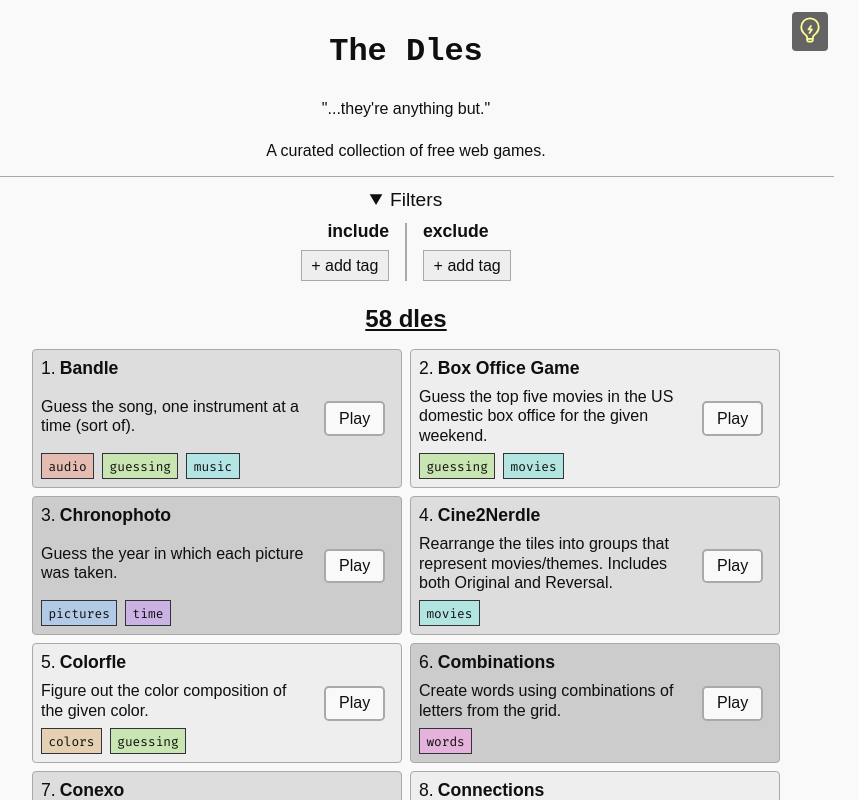
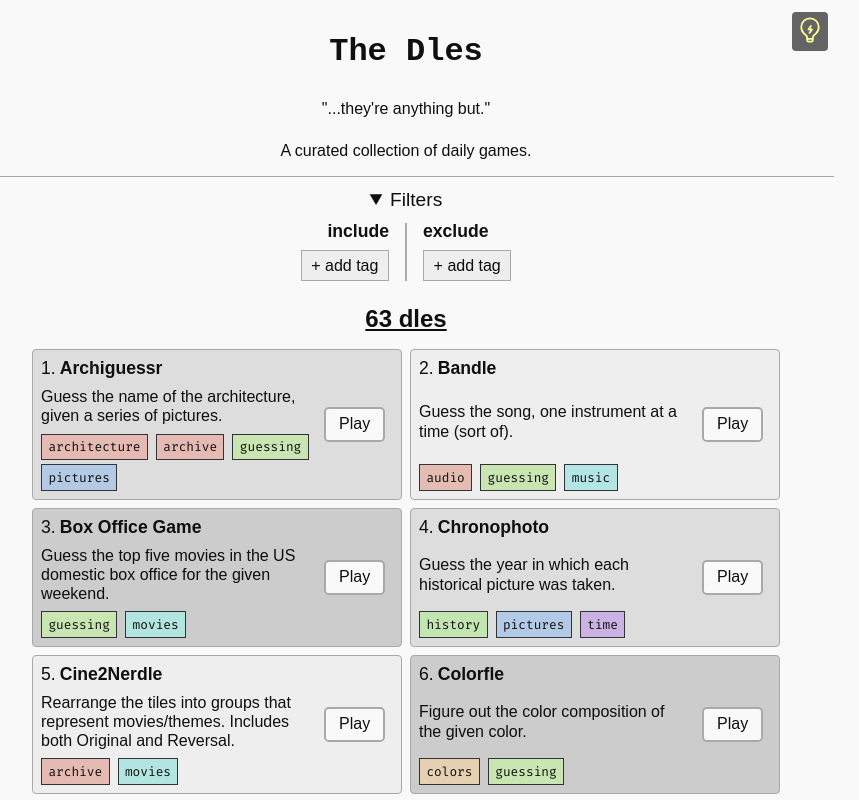
Before and after one commit to aukspot/dles, a SvelteKit app: page / in a window 1280 px wide. Shown: the top 800 px of the page, without its empty margins (234-1093 px from the left). Built offline with nearby package versions, Linux system fonts and the light colour scheme.

Commit message:
Add dles and make small changes.

```diff
--- a/src/data/changelog.json
+++ b/src/data/changelog.json
@@ -1,16 +1,21 @@
 [
   {
     "date": "2024-02-14",
-    "description": "Added a proper <a href=\"https://github.com/aukspot/dles/blob/main/README.md\" target=\"_blank\">README</a>. Removed daily and unlimited tags for simplicity. Added archive tag.",
+    "description": "Added a proper <a href=\"https://github.com/aukspot/dles/blob/main/README.md\" target=\"_blank\">README</a>. <br>Removed daily and unlimited tags for simplicity. <br>Added archive tag. <br>7 dles added, 1 removed.",
     "dles added": [
+      { "name": "Archiguessr", "url": "https://archiguesser.com/" },
+      { "name": "Daydle", "url": "https://daydle.com/" },
       {
         "name": "Immaculate Grid: Hockey",
         "url": "https://www.immaculategrid.com/hockey"
       },
+      { "name": "Nerdle", "url": "https://nerdlegame.com/" },
+      { "name": "Quizl", "url": "https://quizl.io/" },
       {
         "name": "Redactle",
         "url": "https://redactle.net/"
-      }
+      },
+      { "name": "WordAll", "url": "https://wordall.xyz/" }
     ],
     "dles removed": [
       {
@@ -21,7 +26,7 @@
   },
   {
     "date": "2024-02-13",
-    "description": "Added initial 57 dles, tags, include/exclude tag filters, and dark mode toggle.",
+    "description": "Added tags with include/exclude filters.<br>Added dark mode toggle.<br>57 dles added.",
     "dles added": [
       {
         "name": "Bandle",
--- a/src/data/dles.json
+++ b/src/data/dles.json
@@ -1,4 +1,15 @@
 [
+  {
+    "name": "Archiguessr",
+    "url": "https://archiguesser.com/",
+    "description": "Guess the name of the architecture, given a series of pictures.",
+    "tags": [
+      "architecture",
+      "archive",
+      "guessing",
+      "pictures"
+    ]
+  },
   {
     "name": "Bandle",
     "url": "https://bandle.app/",
@@ -21,8 +32,9 @@
   {
     "name": "Chronophoto",
     "url": "https://www.chronophoto.app/",
-    "description": "Guess the year in which each picture was taken.",
+    "description": "Guess the year in which each historical picture was taken.",
     "tags": [
+      "history",
       "pictures",
       "time"
     ]
@@ -32,6 +44,7 @@
     "url": "https://www.cinenerdle2.app/",
     "description": "Rearrange the tiles into groups that represent movies/themes. Includes both Original and Reversal.",
     "tags": [
+      "archive",
       "movies"
     ]
   },
@@ -57,6 +70,7 @@
     "url": "https://conexo.ws/en/daily",
     "description": "Form groups of 4 words that have something in common.",
     "tags": [
+      "archive",
       "guessing",
       "words"
     ]
@@ -74,6 +88,7 @@
     "url": "https://contexto.me/",
     "description": "Guess words to see how close they are to the secret word in terms of context, eventually guessing the secret word.",
     "tags": [
+      "archive",
       "guessing",
       "words"
     ]
@@ -110,6 +125,7 @@
     "url": "https://crosswordle.org/",
     "description": "Solve multiple Wordle puzzles crossed together.",
     "tags": [
+      "archive",
       "guessing",
       "wordle",
       "words"
@@ -121,6 +137,16 @@
     "description": "Answer 9 trivia questions from various categories.",
     "tags": [
       "trivia"
+    ]
+  },
+  {
+    "name": "Daydle",
+    "url": "https://daydle.com/",
+    "description": "Given an event that happened on today's month/day, guess the year in which the event occurred.",
+    "tags": [
+      "guessing",
+      "history",
+      "time"
     ]
   },
   {
@@ -147,6 +173,7 @@
     "url": "https://framed.wtf/",
     "description": "Guess the movie from 6 frames.",
     "tags": [
+      "archive",
       "guessing",
       "movies",
       "pictures"
@@ -320,6 +347,15 @@
     ]
   },
   {
+    "name": "Nerdle",
+    "url": "https://nerdlegame.com/",
+    "description": "Guess the secret arithmetic equation.",
+    "tags": [
+      "guessing",
+      "math"
+    ]
+  },
+  {
     "name": "NYT Mini Crossword",
     "url": "https://www.nytimes.com/crosswords/game/mini",
     "description": "A very small crossword puzzle by the New York Times.",
@@ -397,6 +433,14 @@
     ]
   },
   {
+    "name": "Quizl",
+    "url": "https://quizl.io/",
+    "description": "Answer today's trivia questions.",
+    "tags": [
+      "trivia"
+    ]
+  },
+  {
     "name": "Redactle",
     "url": "https://redactle.net/",
     "description": "Guess the Wikipedia article by its content with keywords redacted.",
@@ -449,6 +493,7 @@
     "description": "Guess the right time and location of each historical photo.",
     "tags": [
       "geography",
+      "history",
       "maps",
       "pictures",
       "time"
@@ -502,6 +547,16 @@
     ]
   },
   {
+    "name": "WordAll",
+    "url": "https://wordall.xyz/",
+    "description": "Guess all of the Wordle words, given the starting clues.",
+    "tags": [
+      "guessing",
+      "wordle",
+      "words"
+    ]
+  },
+  {
     "name": "Wordle",
     "url": "https://www.nytimes.com/games/wordle/index.html",
     "description": "Guess the 5-letter word in six or fewer attempts.",
--- a/src/data/tag_colors.json
+++ b/src/data/tag_colors.json
@@ -1,27 +1,31 @@
 {
+  "music": "#b2e5e3",
   "flags": "#d9e5b2",
+  "maps": "#b2e5da",
+  "basketball": "#e5bfb2",
+  "art": "#e5bbb2",
+  "audio": "#e5bcb2",
+  "trivia": "#ceb2e5",
+  "football": "#d7e5b2",
+  "pictures": "#b2cae5",
+  "puzzmo": "#b2c4e5",
+  "geography": "#d0e5b2",
+  "prices": "#b2c6e5",
+  "time": "#cab2e5",
+  "sports": "#c1b2e5",
+  "hockey": "#c0e5b2",
+  "words": "#e5b2db",
+  "movies": "#b2e5e0",
+  "architecture": "#e5bab2",
+  "math": "#b2e5da",
+  "history": "#c2e5b2",
+  "archive": "#e5bab2",
+  "science": "#bbb2e5",
   "video games": "#e1b2e5",
-  "puzzmo": "#b2c4e5",
-  "pictures": "#b2cae5",
-  "prices": "#b2c6e5",
-  "geography": "#d0e5b2",
-  "football": "#d7e5b2",
-  "music": "#b2e5e3",
-  "trivia": "#ceb2e5",
+  "usa": "#dab2e5",
   "wordle": "#e5b2db",
+  "colors": "#e5d1b2",
+  "soccer": "#c1b2e5",
   "guessing": "#c9e5b2",
-  "colors": "#e5d1b2",
-  "basketball": "#e5bfb2",
-  "maps": "#b2e5da",
-  "hockey": "#c0e5b2",
-  "movies": "#b2e5e0",
-  "audio": "#e5bcb2",
-  "soccer": "#c1b2e5",
-  "time": "#cab2e5",
-  "science": "#bbb2e5",
-  "usa": "#dab2e5",
-  "art": "#e5bbb2",
-  "words": "#e5b2db",
-  "sports": "#c1b2e5",
   "baseball": "#e5bfb2"
 }
--- a/src/routes/+page.svelte
+++ b/src/routes/+page.svelte
@@ -60,13 +60,18 @@
   <title>The Dles</title>
   <meta
     name="description"
-    content="A curated list of free daily games and unlimited games."
+    content="A curated collection of free daily games."
   />
+  <meta
+    name="keywords"
+    content="list, collection, links, games, daily, dles, wordle"
+  />
+  <meta name="author" content="aukspot" />
 </svelte:head>
 
 <h1>The Dles</h1>
 <p>"...they're anything but."</p>
-<p>A curated collection of free web games.</p>
+<p>A curated collection of daily games.</p>
 <div class="divider"></div>
 <Filters />
 {#if hasFilters}
```
Also changed, not shown: 16 other files (tests, documents, lock files or other folders).
